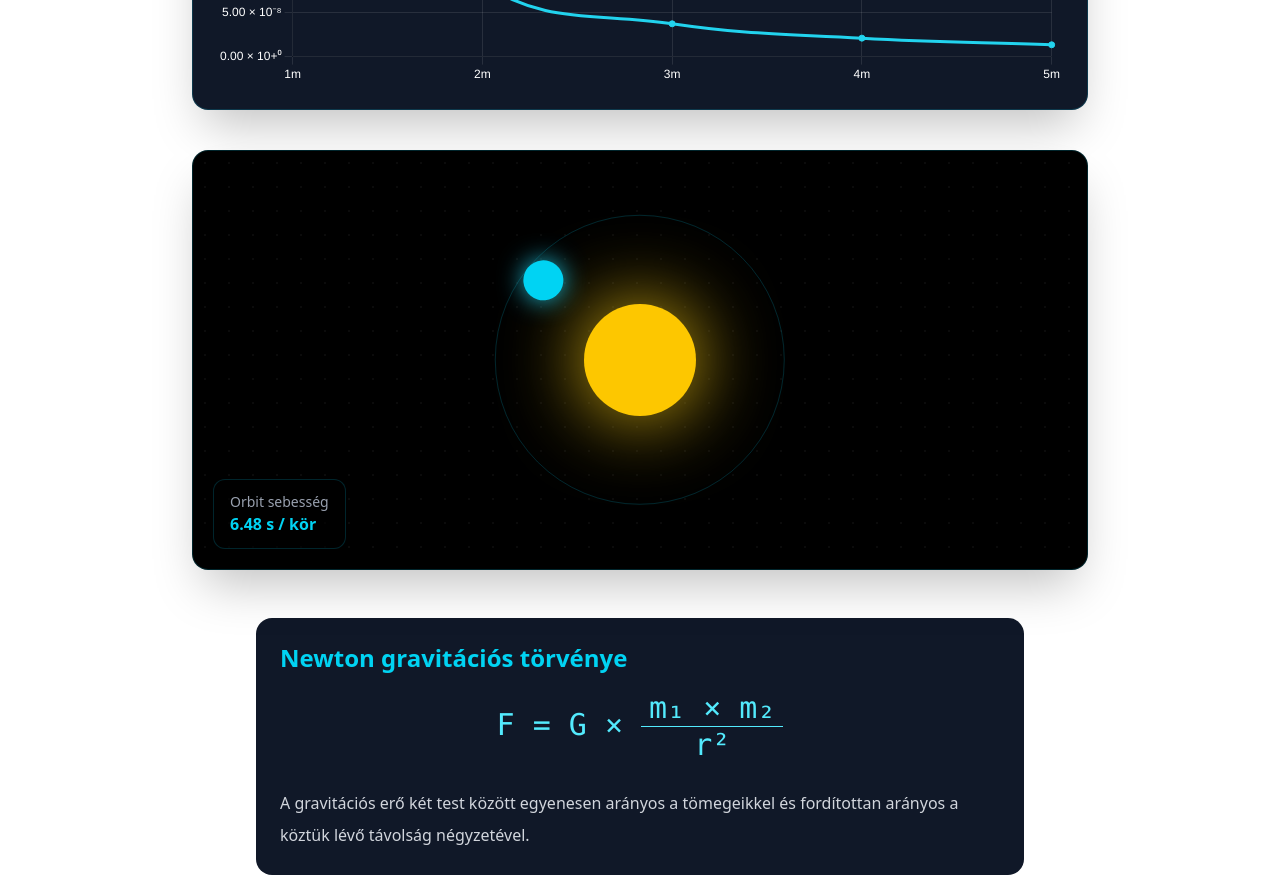
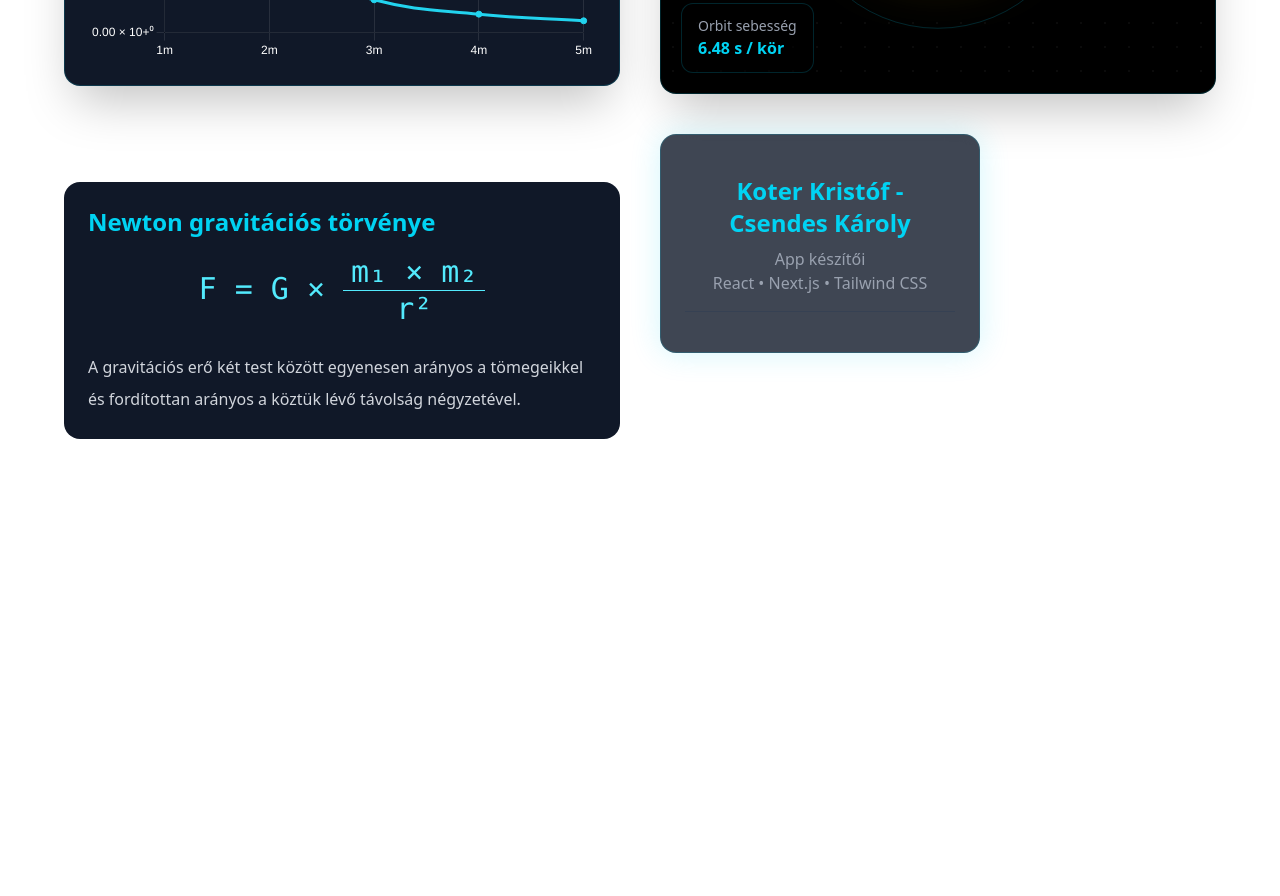
Before and after one commit to koterkristof/gravitacios_ero_projekt, a Next.js app: page / in a window 1280 px wide. Shown: the part 1000-1896 px from the top of the page. After the commit the page ends 1479 px from the top, so only its background shows below. Built offline with nearby package versions, Linux system fonts and the light colour scheme.

Commit message:
oldal felepites

```diff
--- a/app/page.tsx
+++ b/app/page.tsx
@@ -6,13 +6,14 @@ import GravityForm from "../components/GravityForm";
 import GravityChart from "../components/GravityChart";
 import SpaceAnimation from "../components/SpaceAnimation";
 import SpaceBackground from "../components/SpaceBackground";
+import ProfileCard from "../components/ProfileCard";
 
 export default function Page() {
   const [force, setForce] = useState(0);
 
   return (
     <main className="min-h-screen text-white p-10 relative overflow-hidden">
-      <div className="max-w-6xl mx-auto flex flex-col items-center">
+      <div className="max-w-6xl mx-auto grid grid-cols-1 lg:grid-cols-2 gap-10 items-start">
         <h1 className="text-5xl font-extrabold text-cyan-400 mb-4 drop-shadow-[0_0_20px_cyan]">
           Gravitációs Erő Szimulátor
         </h1>
@@ -47,6 +48,11 @@ export default function Page() {
             tömegeikkel és fordítottan arányos a köztük lévő távolság
             négyzetével.
           </p>
+
+        </div>
+
+         <div>
+            <ProfileCard />
         </div>
       </div>
     </main>
--- /dev/null
+++ b/components/ProfileCard.jsx
@@ -0,0 +1,29 @@
+"use client";
+
+export default function ProfileCard() {
+  return (
+    <div className="bg-gray-900/80 backdrop-blur-lg border border-cyan-500/20 p-6 rounded-2xl w-80 shadow-[0_0_30px_rgba(34,211,238,0.2)]">
+
+      {/* Profil kép */}
+      <div className="flex justify-center mb-4">
+
+      </div>
+
+      {/* Név */}
+      <h2 className="text-2xl font-bold text-center text-cyan-400">
+        Koter Kristóf -
+        Csendes Károly
+      </h2>
+
+      {/* Leírás */}
+      <p className="text-gray-400 text-center mt-2">
+        App készítői<br />
+        React • Next.js • Tailwind CSS
+      </p>
+
+      {/* Divider */}
+      <div className="my-4 border-t border-gray-700"></div>
+    </div>
+
+  );
+}
```
